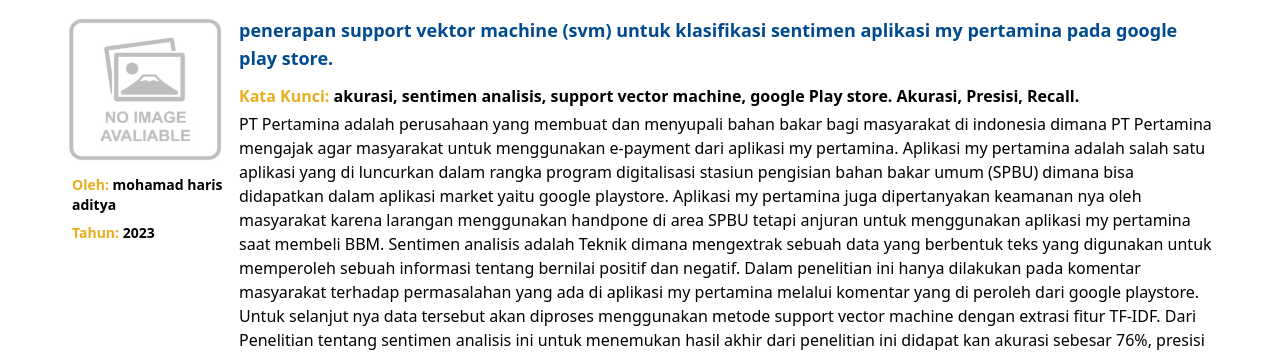
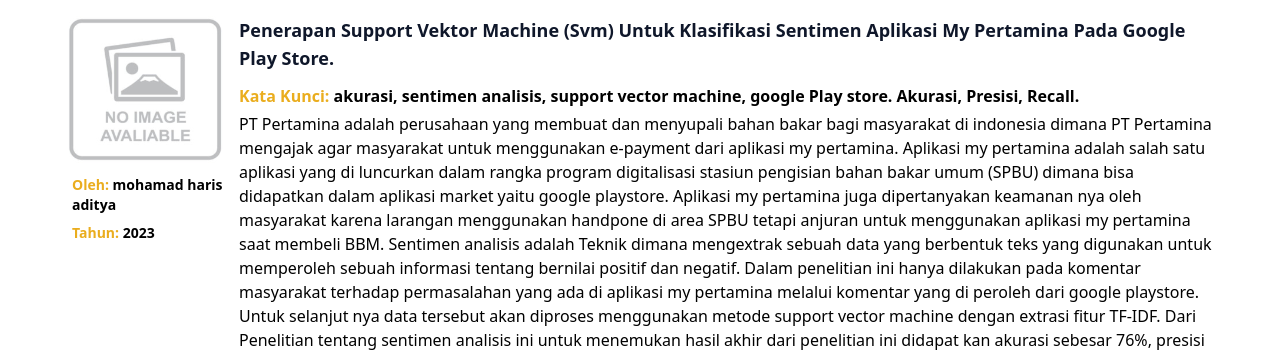
Before and after one commit to pfiddar/SR-TA-DEPLOY, a Flask app: page /detail/1 in a window 1280 px wide. Shown: the part 72-426 px from the top of the page. Run offline with Flask 3, Linux system fonts and the light colour scheme; parts of the project's set-up code (start-up, migrations or seed data) failed here and were passed over; some libraries are stand-ins or nearby versions.

Commit message:
[ADD] Change title color font

```diff
--- a/templates/detail.html
+++ b/templates/detail.html
@@ -180,7 +180,7 @@
               </div>
             </div>
             <div class="w-[86%]">
-              <h1 class="text-lg font-extrabold text-[#004B8F]">
+              <h1 class="text-lg font-extrabold text-slate-900 capitalize">
                 {{ detail_data.judul }}
               </h1>
               <p class="text-[#EAAD1E] font-semibold mt-3 mb-1">
```
